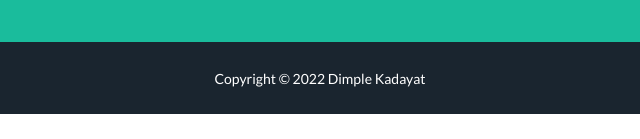
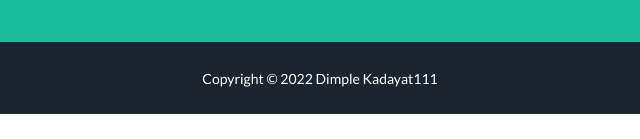
Before and after one commit to DimpalDimpal/portfolio, a plain HTML site: page index.html in a window 1280 px wide. Shown: the part 658-797 px from the top of the page, 320-960 px from the left. Drawn offline with nearby package versions, Linux system fonts and the light colour scheme.

Commit message:
test change in the website

```diff
--- a/index.html
+++ b/index.html
@@ -40,7 +40,7 @@
         </header>
         <!-- Copyright Section-->
         <div class="copyright py-4 text-center text-white">
-            <div class="container"><small>Copyright &copy; 2022 Dimple Kadayat</small></div>
+            <div class="container"><small>Copyright &copy; 2022 Dimple Kadayat111</small></div>
         </div>
         <!-- Bootstrap core JS-->
         <script src="https://cdn.jsdelivr.net/npm/bootstrap@5.0.2/dist/js/bootstrap.bundle.min.js"></script>
```
